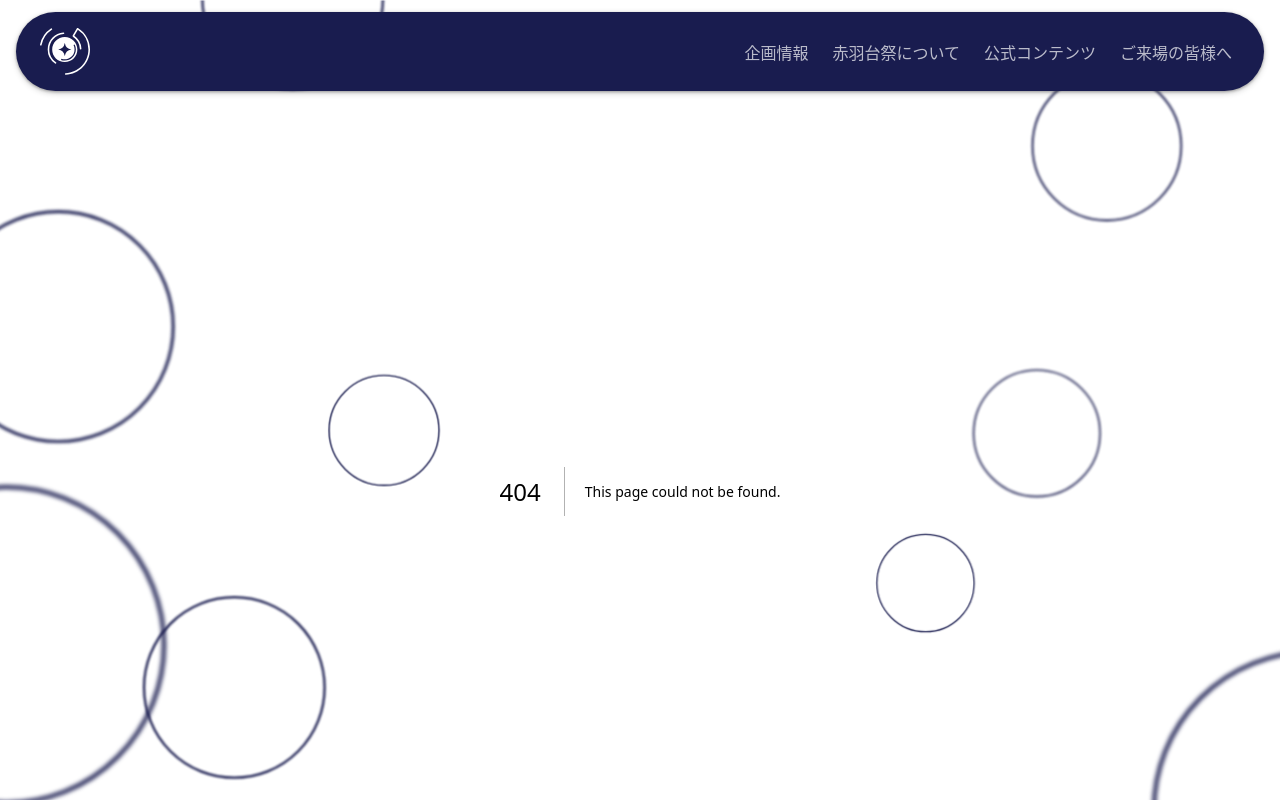
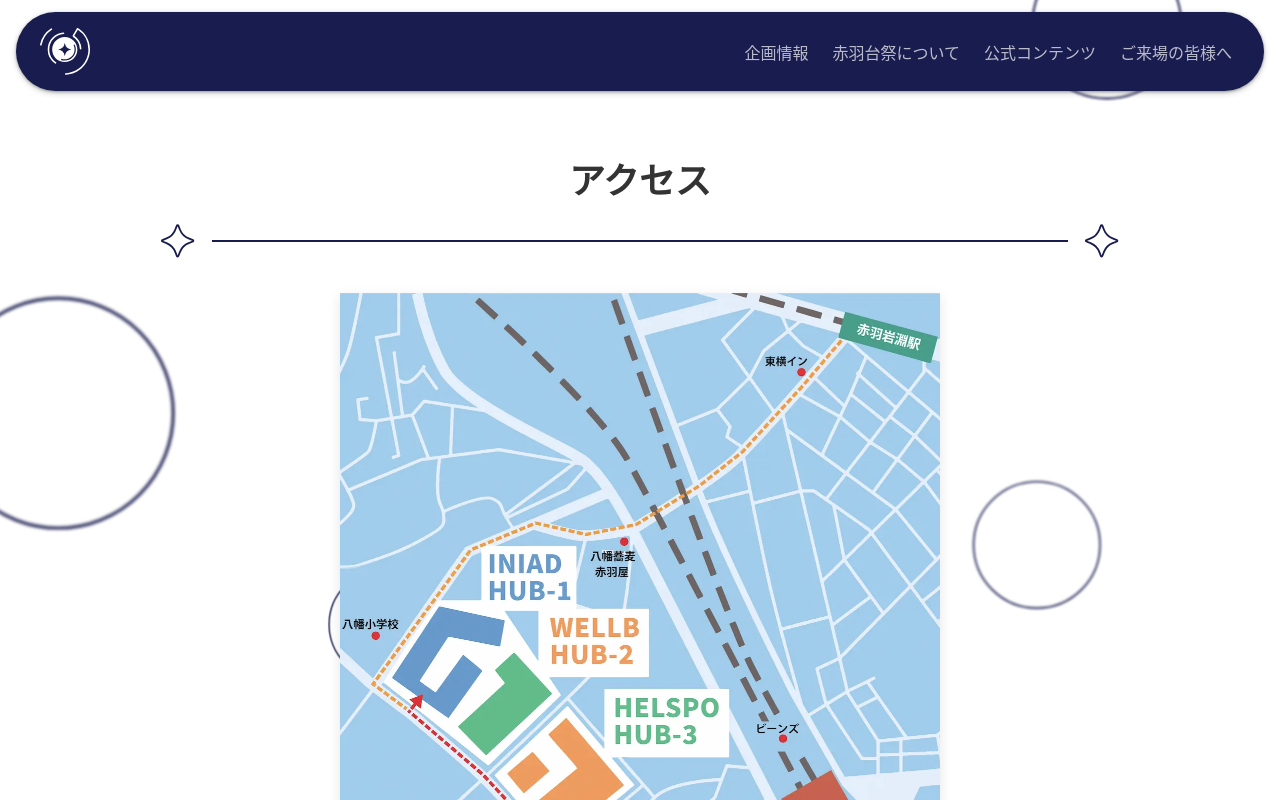
Before and after one commit to AKABANEDAI-FES/2025-akabanedai-fes, a Next.js app: page /access in a window 1280 px wide. Before the commit this address had no page. Built offline with nearby package versions, Linux system fonts and the light colour scheme.

Commit message:
アクセスページの作成

```diff
--- /dev/null
+++ b/src/app/access/access.module.css
@@ -0,0 +1,105 @@
+/* --- ページ全体のコンテナ --- */
+.pageContainer {
+    padding-top: 4rem;
+    padding-bottom: 6rem;
+    font-family: sans-serif; /* お使いのフォントに合わせて調整してください */
+}
+
+/* --- メインタイトル関連 --- */
+.titleWrapper {
+    display: flex;
+    justify-content: center;
+    align-items: center;
+    gap: 24px;
+    margin-bottom: 2rem;
+}
+
+.title {
+    font-size: 36px;
+    font-weight: bold;
+    padding-bottom: 0.1;
+    margin-bottom: -25;
+    color: #333;
+}
+
+
+/* --- マップ関連 --- */
+.mapContainer {
+    margin-top: 2rem;
+    width: 100%;
+    max-width: 600px;
+    margin-left: auto;
+    margin-right: auto;
+}
+
+.mapImage {
+    width: 100%;
+    height: auto;
+    max-width: 600px;
+    box-shadow: 0 4px 12px rgba(0, 0, 0, 0.1);
+}
+
+.mapButton {
+    display: flex;
+    justify-content: flex-end; /* 中の要素（aタグ）を右に寄せる */
+    margin-top: 1.5rem;
+}
+
+.mapButton a{
+    padding: 0.6rem 1.5rem;
+    background-color: #ffd700;
+    color: #333;
+    font-weight: bold;
+    text-decoration: none;
+    border-radius: 50px;
+    box-shadow: 0 2px 6px rgba(0, 0, 0, 0.1);
+    transition: transform 0.2s ease;
+    margin-left: auto;
+    font-size: 0.9rem;
+}
+
+
+
+.mapButton:hover {
+    transform: translateY(-2px);
+}
+
+/* --- 交通案内セクション --- */
+.info{
+    width: 100%;
+    max-width: 650px;
+    margin: 4rem auto 0;
+    background-color: rgba(255, 255, 255, 0.8);
+    backdrop-filter: blur(4px);
+    padding: 0.1rem;
+    display: flex;
+    flex-direction: column;
+    gap: 7rem;
+}
+.sectionTitleWrapper {
+    display: flex;
+    flex-direction: column;
+    align-items: center;
+    margin-bottom: 1.5rem;
+}
+
+.sectionTitle {
+    font-size: 24px;
+    font-weight: bold;
+    padding-bottom: 0.1;
+    margin-bottom: -25;
+    color: #333;
+}
+
+
+.infoList {
+    list-style: none;
+    padding: 0;
+    margin: 0;
+    line-height: 1.8;
+}
+
+.notes {
+    text-align: left;
+    line-height: 1.8;
+}
--- /dev/null
+++ b/src/app/access/page.tsx
@@ -0,0 +1,79 @@
+import Image from 'next/image';
+import { MobileMenu } from "@/components/header/mobile-menu";
+import { Container } from "@/components/ui/container";
+import map from '@/app/_components/access/map.webp';
+import styles from "./access.module.css";
+import { StarDecoration } from '@/components/ui/star-decoration';
+import { Text } from '@/components/ui/text';
+
+export default function AccessPage() {
+  return (
+    <>
+      <MobileMenu />
+      <Container as="main" className={styles.pageContainer}>
+
+        {/* --- アクセスタイトル --- */}
+        <Container>
+          <div className={styles.titleWrapper}>
+            <Text className={styles.title}>アクセス</Text>
+          </div>
+          <StarDecoration/>
+        </Container>
+        <div className={styles.mapContainer}>
+          <Image
+            src={map}
+            alt="アクセスマップ"
+            className={styles.mapImage}
+            placeholder="blur"
+          />
+          <div className={styles.mapButton}>
+            <a href="https://maps.app.goo.gl/U9C61wYiw37rwvL7A">
+              Googleマップはこちら
+            </a>
+          </div>
+        </div>
+
+        {/* --- 交通案内セクション --- */}
+        <div className={styles.info}>
+          <section>
+            <Container>
+              <div className={styles.sectionTitleWrapper}>
+                <Text className={styles.sectionTitle}>電車をご利用の場合</Text>
+              </div>
+              <StarDecoration />
+            </Container>
+            <ul className={styles.infoList}>
+              <li><Text>JR「赤羽駅」西口から 徒歩10分</Text></li>
+              <li><Text>東京メトロ南北線・埼玉高速鉄道「赤羽岩淵駅」出入り口2から 徒歩12分</Text></li>
+            </ul>
+          </section>
+
+          <section>
+            <Container>
+              <div className={styles.sectionTitleWrapper}>
+                <Text className={styles.sectionTitle}>バスをご利用の場合</Text>
+              </div>
+              <StarDecoration />
+            </Container>
+            <ul className={styles.infoList}>
+              <li><Text>国際興業バス「赤羽台三丁目」バス停 徒歩3分</Text></li>
+              <li><Text>国際興業バス「法善寺交番」バス停 徒歩3分</Text></li>
+            </ul>
+          </section>
+
+          <section>
+            <Container>
+              <div className={styles.sectionTitleWrapper}>
+                <Text className={styles.sectionTitle}>注意事項</Text>
+              </div>
+              <StarDecoration />
+            </Container>
+            <Text className={styles.notes}>
+              駐車場のご用意はございません。また駐輪場は数に限りがございます。ご来場の際は、できる限り公共交通機関をご利用ください。
+            </Text>
+          </section>
+        </div>
+      </Container>
+    </>
+  );
+}
```
